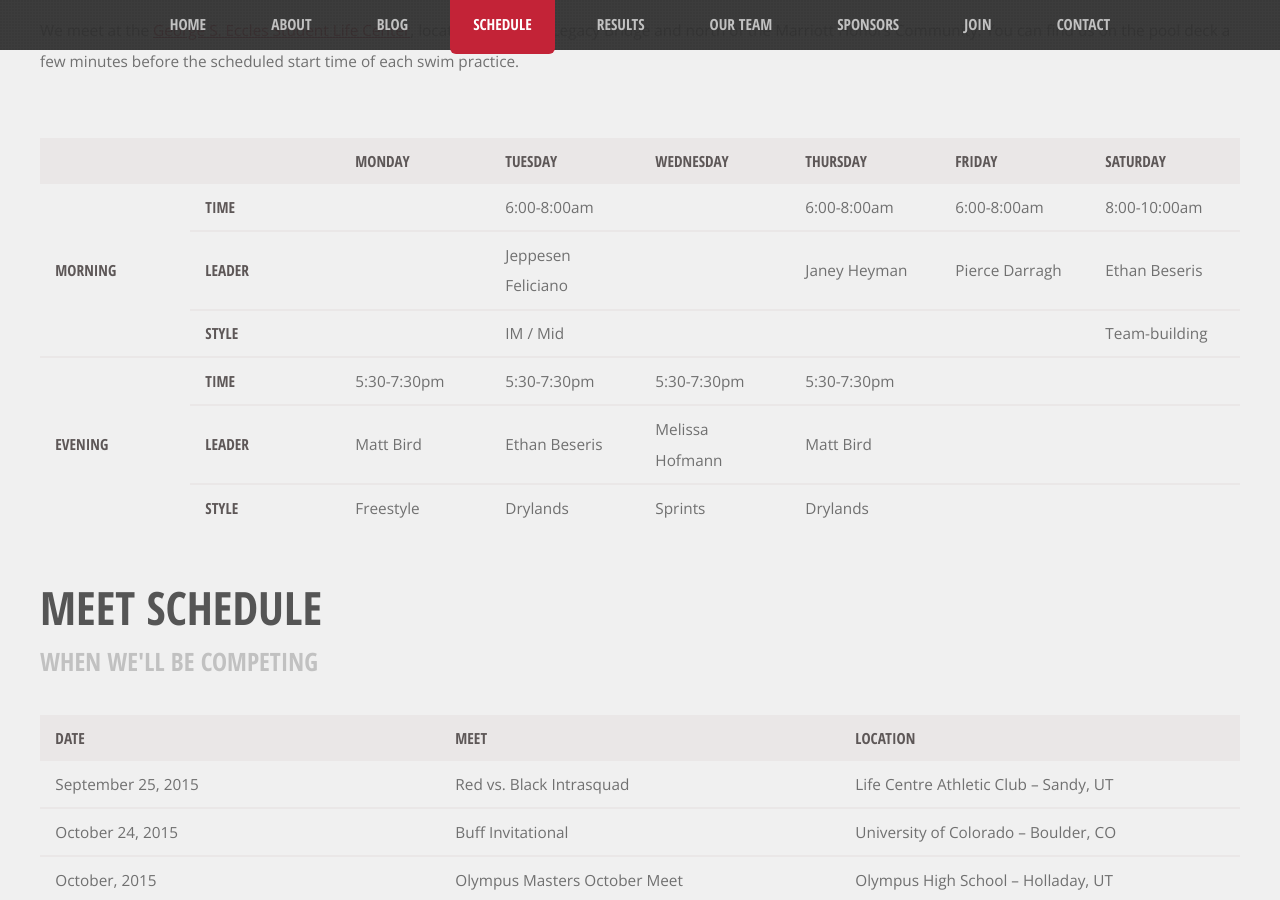
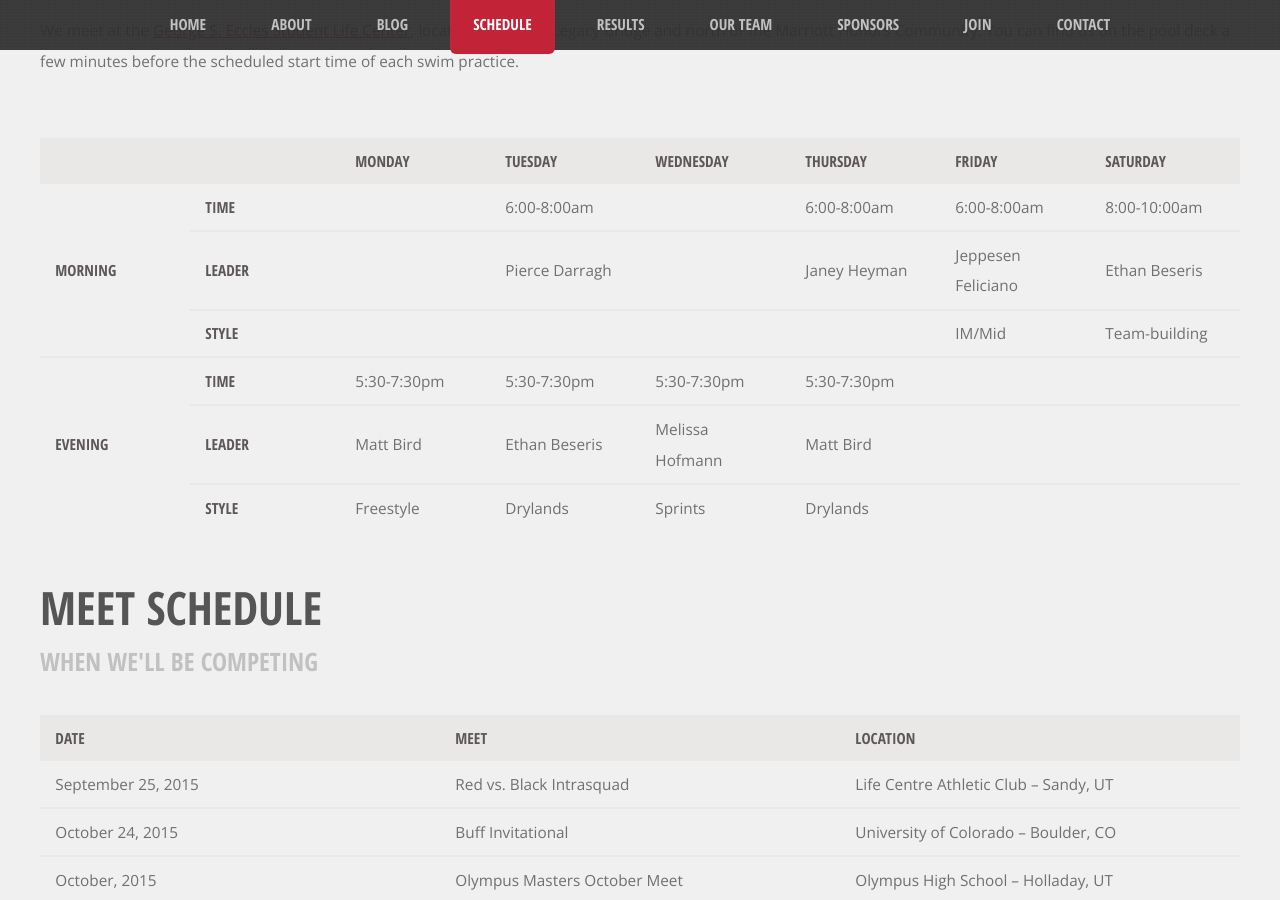
Before and after one commit to utahclubswimming/utahclubswimming.github.io, a Jekyll site: the page built from schedule.html, in a window 1280 px wide and 900 px high, scrolled down 425 px. Built offline with Jekyll 4.4.1, drawn with Linux system fonts in a browser that asks for light colours; part of the change alters nothing that is shown.

```diff
--- a/_data/schedule.yml
+++ b/_data/schedule.yml
@@ -6,8 +6,7 @@
 - day: Tuesday
   morning:
     - time: 6:00-8:00am
-      leader: Jeppesen Feliciano
-      style: IM / Mid
+      leader: Pierce Darragh
   evening:
     - time: 5:30-7:30pm
       leader: Ethan Beseris
@@ -28,7 +27,8 @@
 - day: Friday
   morning:
     - time: 6:00-8:00am
-      leader: Pierce Darragh
+      leader: Jeppesen Feliciano
+      style: IM/Mid
 - day: Saturday
   morning:
     - time: 8:00-10:00am
```
